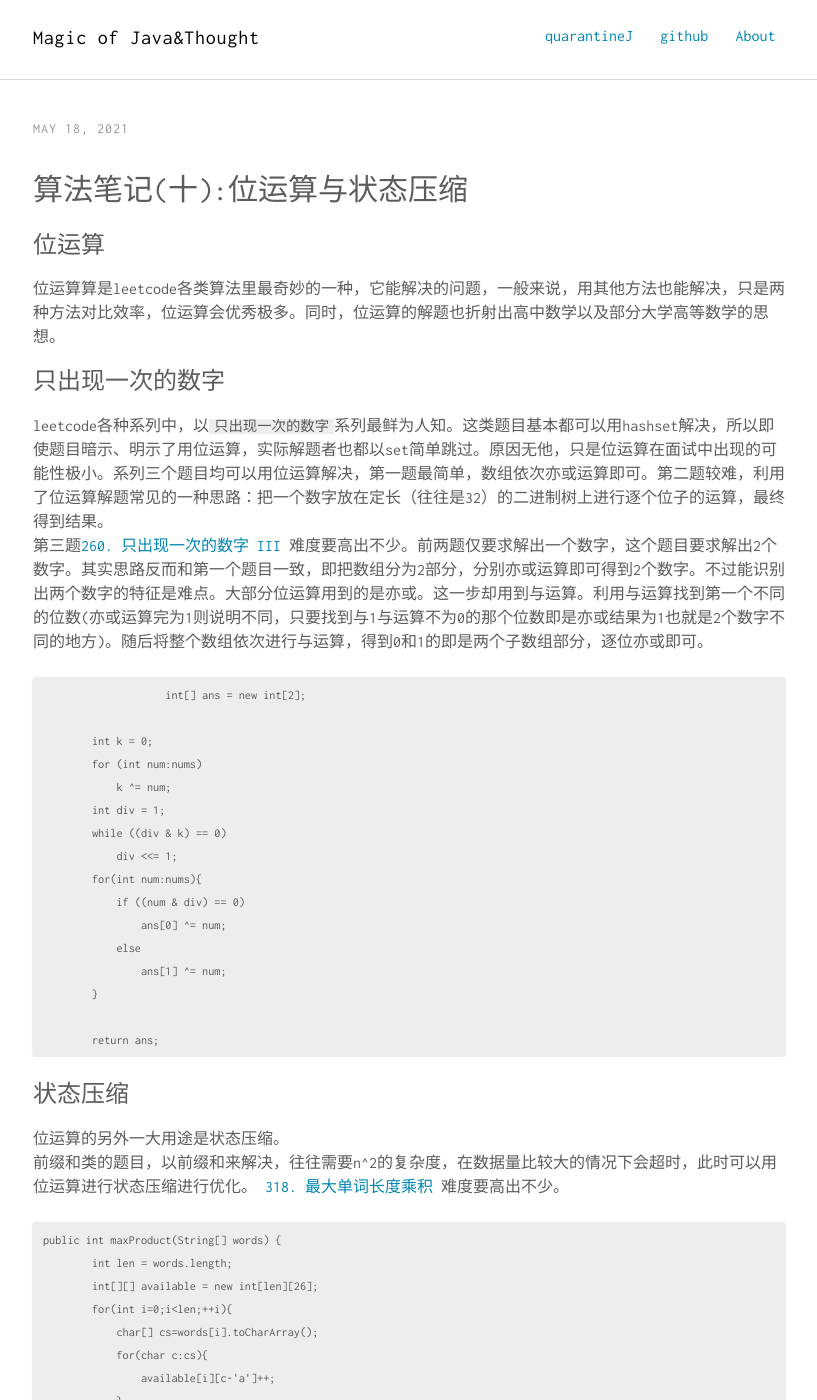
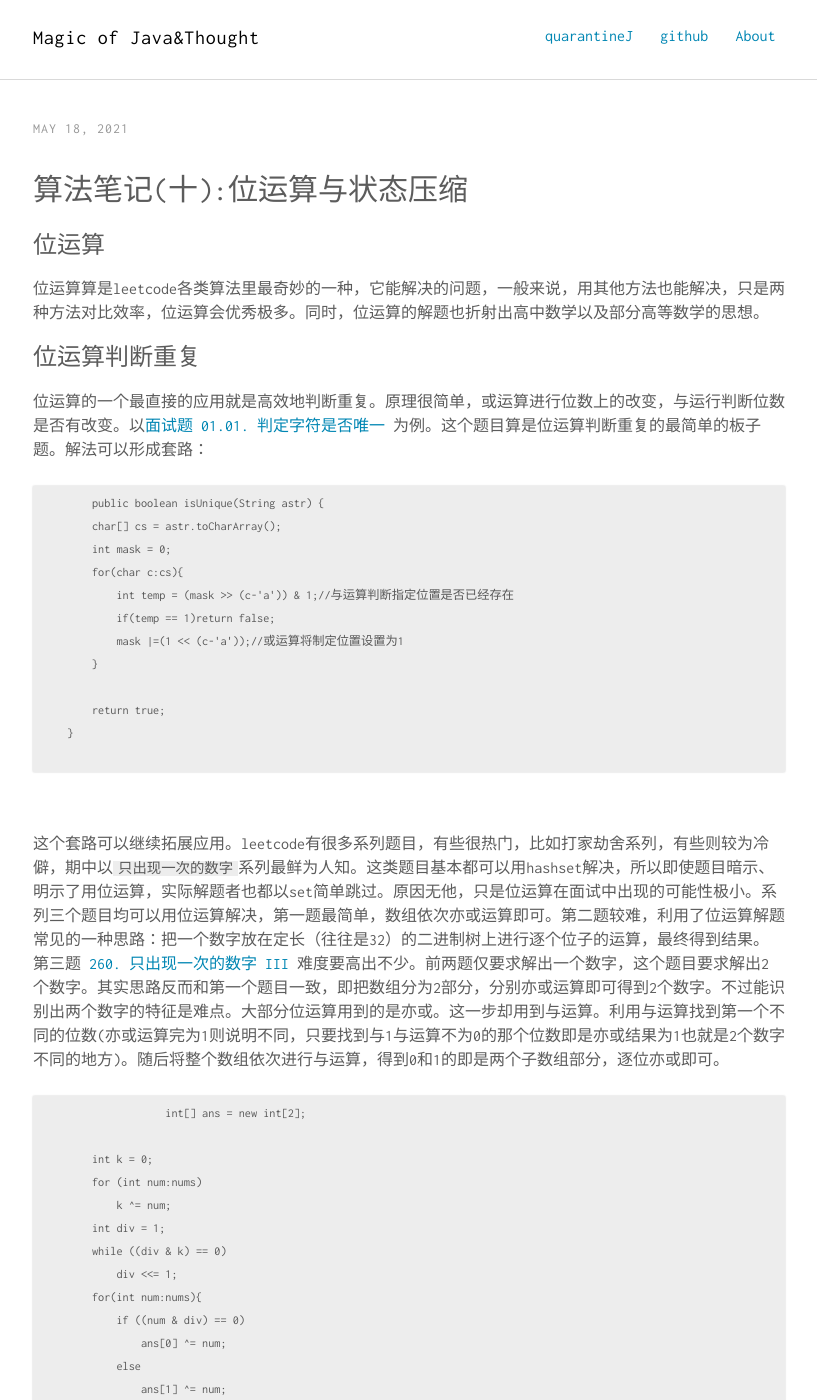
Before and after one commit to rongjoker/rongjoker.github.io, a Jekyll site: the page built from _posts/2021-05-18-algorithem10bit.md, in a window 1280 px wide and 1400 px high. Shown: the whole window, without its empty margins (231-1048 px from the left). Built offline with Jekyll 4.4.1, drawn with Linux system fonts in a browser that asks for light colours; comment, search, counter and statistics services are not loaded.

````diff
--- a/_posts/2021-05-18-algorithem10bit.md
+++ b/_posts/2021-05-18-algorithem10bit.md
@@ -4,12 +4,31 @@ title: 算法笔记(十):位运算与状态压缩
 ---
 
 ### 位运算
-位运算算是leetcode各类算法里最奇妙的一种，它能解决的问题，一般来说，用其他方法也能解决，只是两种方法对比效率，位运算会优秀极多。同时，位运算的解题也折射出高中数学以及部分大学高等数学的思想。<br>
+位运算算是leetcode各类算法里最奇妙的一种，它能解决的问题，一般来说，用其他方法也能解决，只是两种方法对比效率，位运算会优秀极多。同时，位运算的解题也折射出高中数学以及部分高等数学的思想。<br>
 
 
-### 只出现一次的数字
-leetcode各种系列中，以`只出现一次的数字`系列最鲜为人知。这类题目基本都可以用hashset解决，所以即使题目暗示、明示了用位运算，实际解题者也都以set简单跳过。原因无他，只是位运算在面试中出现的可能性极小。系列三个题目均可以用位运算解决，第一题最简单，数组依次亦或运算即可。第二题较难，利用了位运算解题常见的一种思路：把一个数字放在定长（往往是32）的二进制树上进行逐个位子的运算，最终得到结果。<br>
- 第三题[260. 只出现一次的数字 III](https://leetcode-cn.com/problems/single-number-iii/) 难度要高出不少。前两题仅要求解出一个数字，这个题目要求解出2个数字。其实思路反而和第一个题目一致，即把数组分为2部分，分别亦或运算即可得到2个数字。不过能识别出两个数字的特征是难点。大部分位运算用到的是亦或。这一步却用到与运算。利用与运算找到第一个不同的位数(亦或运算完为1则说明不同，只要找到与1与运算不为0的那个位数即是亦或结果为1也就是2个数字不同的地方)。随后将整个数组依次进行与运算，得到0和1的即是两个子数组部分，逐位亦或即可。<br>
+### 位运算判断重复
+位运算的一个最直接的应用就是高效地判断重复。原理很简单，或运算进行位数上的改变，与运行判断位数是否有改变。以[面试题 01.01. 判定字符是否唯一](https://leetcode-cn.com/problems/is-unique-lcci/) 为例。这个题目算是位运算判断重复的最简单的板子题。解法可以形成套路：
+
+```
+        public boolean isUnique(String astr) {
+        char[] cs = astr.toCharArray();
+        int mask = 0;
+        for(char c:cs){
+            int temp = (mask >> (c-'a')) & 1;//与运算判断指定位置是否已经存在
+            if(temp == 1)return false;
+            mask |=(1 << (c-'a'));//或运算将制定位置设置为1
+        }
+
+        return true;
+    }
+
+```
+
+<br>
+
+这个套路可以继续拓展应用。leetcode有很多系列题目，有些很热门，比如打家劫舍系列，有些则较为冷僻，期中以`只出现一次的数字`系列最鲜为人知。这类题目基本都可以用hashset解决，所以即使题目暗示、明示了用位运算，实际解题者也都以set简单跳过。原因无他，只是位运算在面试中出现的可能性极小。系列三个题目均可以用位运算解决，第一题最简单，数组依次亦或运算即可。第二题较难，利用了位运算解题常见的一种思路：把一个数字放在定长（往往是32）的二进制树上进行逐个位子的运算，最终得到结果。 第三题 [260. 只出现一次的数字 III ](https://leetcode-cn.com/problems/single-number-iii/) 难度要高出不少。前两题仅要求解出一个数字，这个题目要求解出2个数字。其实思路反而和第一个题目一致，即把数组分为2部分，分别亦或运算即可得到2个数字。不过能识别出两个数字的特征是难点。大部分位运算用到的是亦或。这一步却用到与运算。利用与运算找到第一个不同的位数(亦或运算完为1则说明不同，只要找到与1与运算不为0的那个位数即是亦或结果为1也就是2个数字不同的地方)。随后将整个数组依次进行与运算，得到0和1的即是两个子数组部分，逐位亦或即可。<br>
+
 ```
                     int[] ans = new int[2];
 
@@ -120,4 +139,5 @@ public int maxProduct(String[] words) {
      }
 
 ```
+
 同样的题目也有: [1542. 找出最长的超赞子字符串](https://leetcode-cn.com/problems/find-longest-awesome-substring/)
````
Also changed, not shown: _posts/2021-07-02-recentBooks.md (deleted, +0 -32 lines), _posts/2021-07-13-rotation.md (added, +34 -0 lines).
